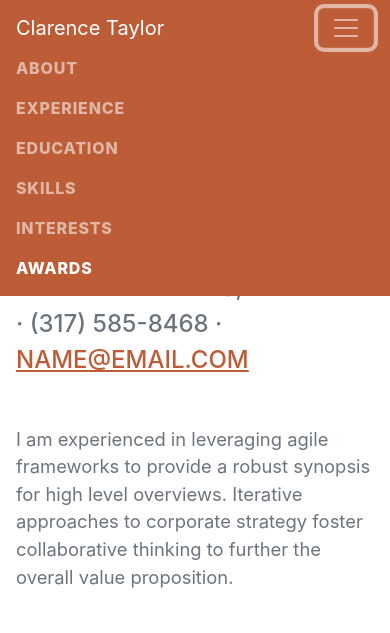
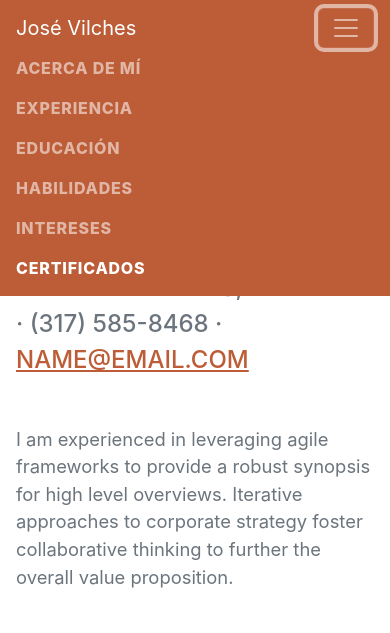
Before and after one commit to jvilchess/jvilchess.github.io, a plain HTML site: page index.html in a window 390 px wide. Both pictures are taken after a click on the button "Toggle navigation". Shown: the top 633 px of the page. Drawn offline with nearby package versions, Linux system fonts and the light colour scheme; a web font is replaced by a local one.

Commit message:
Changed the name, menu and css and js folders moved to assets

```diff
--- a/index.html
+++ b/index.html
@@ -13,24 +13,24 @@
         <link href="https://fonts.googleapis.com/css?family=Saira+Extra+Condensed:500,700" rel="stylesheet" type="text/css" />
         <link href="https://fonts.googleapis.com/css?family=Muli:400,400i,800,800i" rel="stylesheet" type="text/css" />
         <!-- Core theme CSS (includes Bootstrap)-->
-        <link href="css/styles.css" rel="stylesheet" />
+        <link href="assets/css/styles.css" rel="stylesheet" />
     </head>
     <body id="page-top">
         <!-- Navigation-->
         <nav class="navbar navbar-expand-lg navbar-dark bg-primary fixed-top" id="sideNav">
             <a class="navbar-brand js-scroll-trigger" href="#page-top">
-                <span class="d-block d-lg-none">Clarence Taylor</span>
+                <span class="d-block d-lg-none">José Vilches</span>
                 <span class="d-none d-lg-block"><img class="img-fluid img-profile rounded-circle mx-auto mb-2" src="assets/img/profile.jpg" alt="..." /></span>
             </a>
             <button class="navbar-toggler" type="button" data-bs-toggle="collapse" data-bs-target="#navbarResponsive" aria-controls="navbarResponsive" aria-expanded="false" aria-label="Toggle navigation"><span class="navbar-toggler-icon"></span></button>
             <div class="collapse navbar-collapse" id="navbarResponsive">
                 <ul class="navbar-nav">
-                    <li class="nav-item"><a class="nav-link js-scroll-trigger" href="#about">About</a></li>
-                    <li class="nav-item"><a class="nav-link js-scroll-trigger" href="#experience">Experience</a></li>
-                    <li class="nav-item"><a class="nav-link js-scroll-trigger" href="#education">Education</a></li>
-                    <li class="nav-item"><a class="nav-link js-scroll-trigger" href="#skills">Skills</a></li>
-                    <li class="nav-item"><a class="nav-link js-scroll-trigger" href="#interests">Interests</a></li>
-                    <li class="nav-item"><a class="nav-link js-scroll-trigger" href="#awards">Awards</a></li>
+                    <li class="nav-item"><a class="nav-link js-scroll-trigger" href="#about">Acerca de mí</a></li>
+                    <li class="nav-item"><a class="nav-link js-scroll-trigger" href="#experience">Experiencia</a></li>
+                    <li class="nav-item"><a class="nav-link js-scroll-trigger" href="#education">Educación</a></li>
+                    <li class="nav-item"><a class="nav-link js-scroll-trigger" href="#skills">Habilidades</a></li>
+                    <li class="nav-item"><a class="nav-link js-scroll-trigger" href="#interests">Intereses</a></li>
+                    <li class="nav-item"><a class="nav-link js-scroll-trigger" href="#awards">Certificados</a></li>
                 </ul>
             </div>
         </nav>
@@ -220,6 +220,6 @@
         <!-- Bootstrap core JS-->
         <script src="https://cdn.jsdelivr.net/npm/bootstrap@5.2.3/dist/js/bootstrap.bundle.min.js"></script>
         <!-- Core theme JS-->
-        <script src="js/scripts.js"></script>
+        <script src="assets/js/scripts.js"></script>
     </body>
 </html>
```
Also changed, not shown: assets/css/styles.css (renamed from css/styles.css), assets/js/scripts.js (renamed from js/scripts.js), 1 other file.
